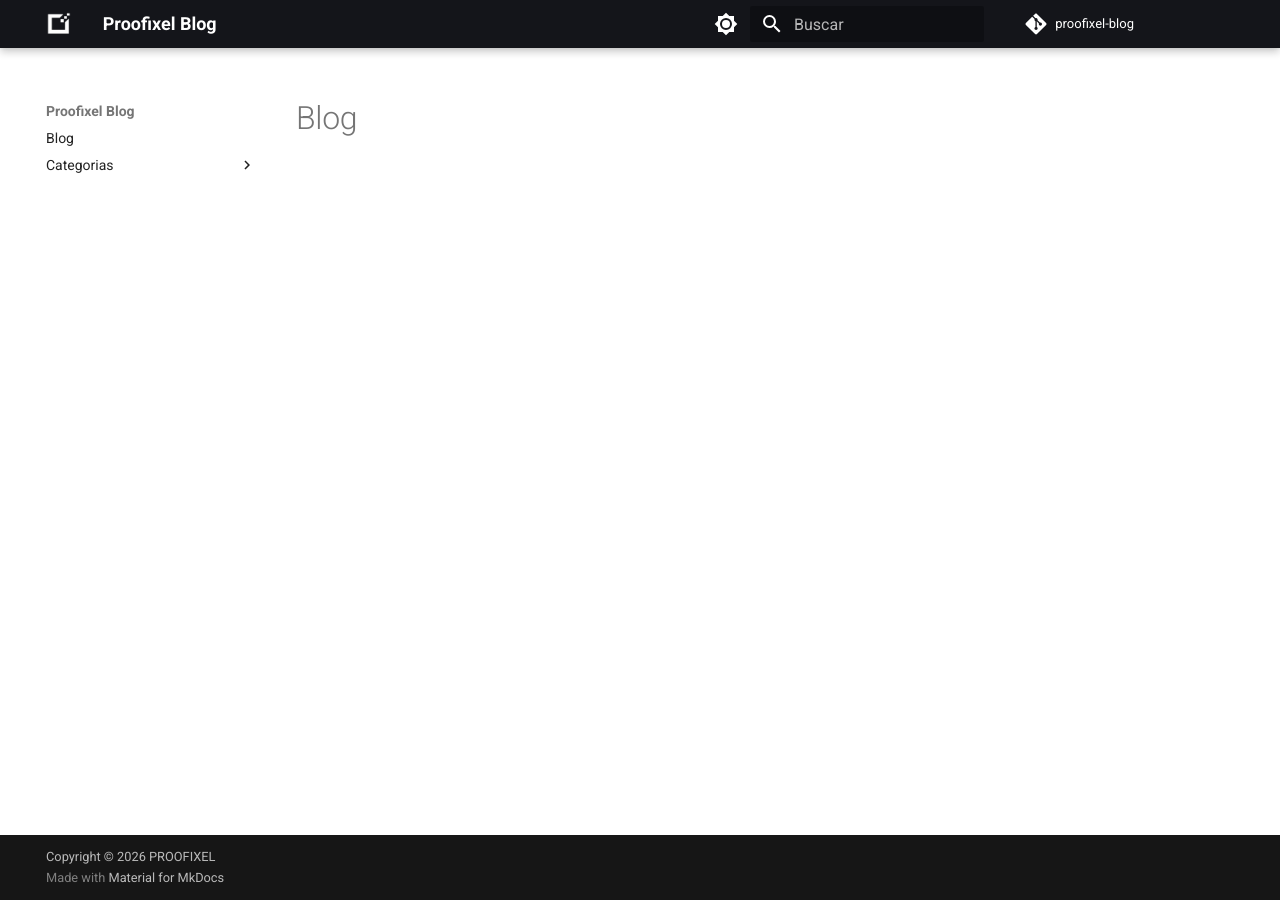
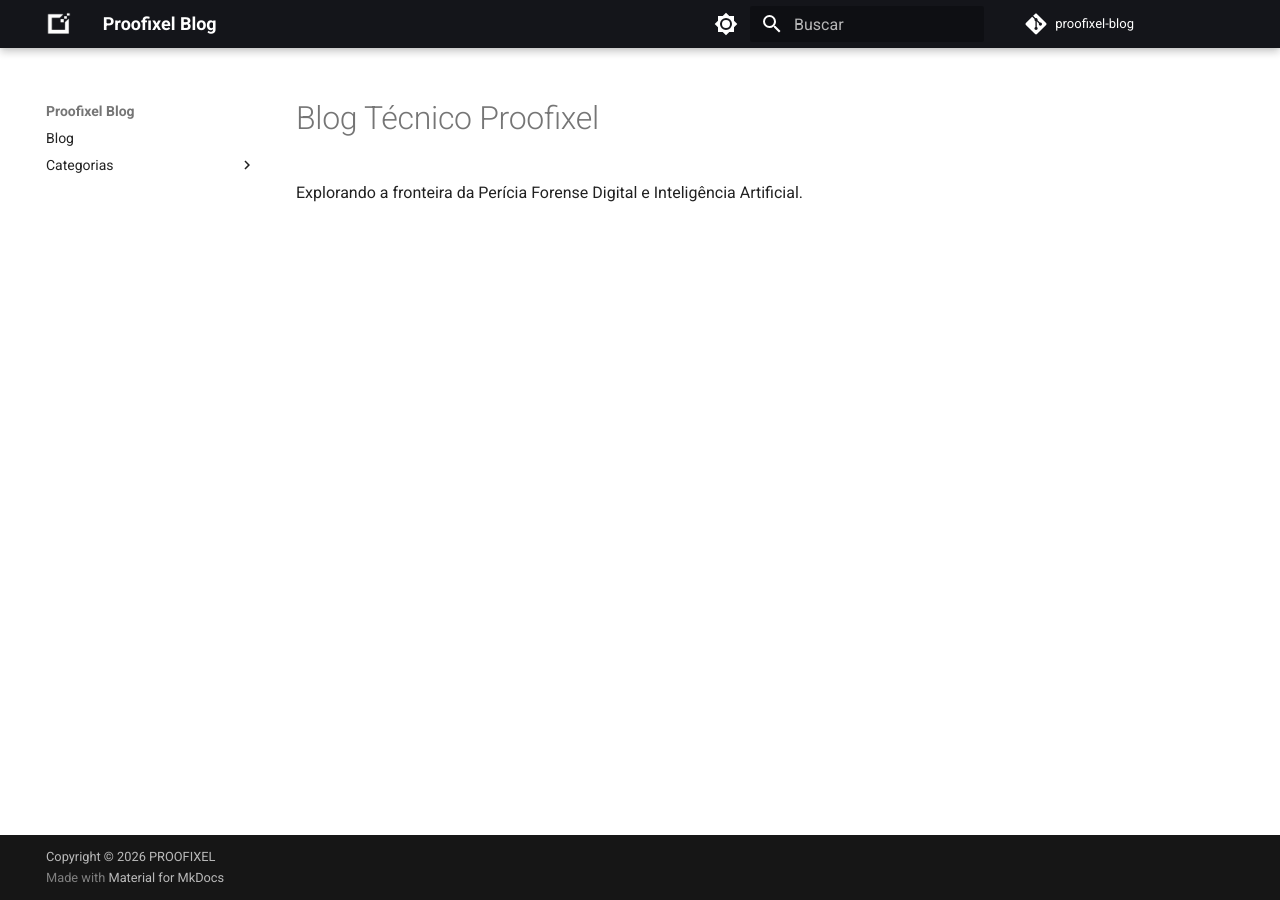
Before and after one commit to Proofixel/proofixel-blog, an MkDocs documentation site: the page built from docs/blog/index.md, in a window 1280 px wide. Built offline with MkDocs 1.6.1 and Material for MkDocs 9.7.7, drawn with Linux system fonts in a browser that asks for light colours; comment, search, counter and statistics services are not loaded.

Commit message:
up licence

```diff
--- a/docs/blog/index.md
+++ b/docs/blog/index.md
@@ -1 +1,3 @@
-# Blog
+# Blog Técnico Proofixel
+
+Explorando a fronteira da Perícia Forense Digital e Inteligência Artificial.
```
Also changed, not shown: 1 other file.
